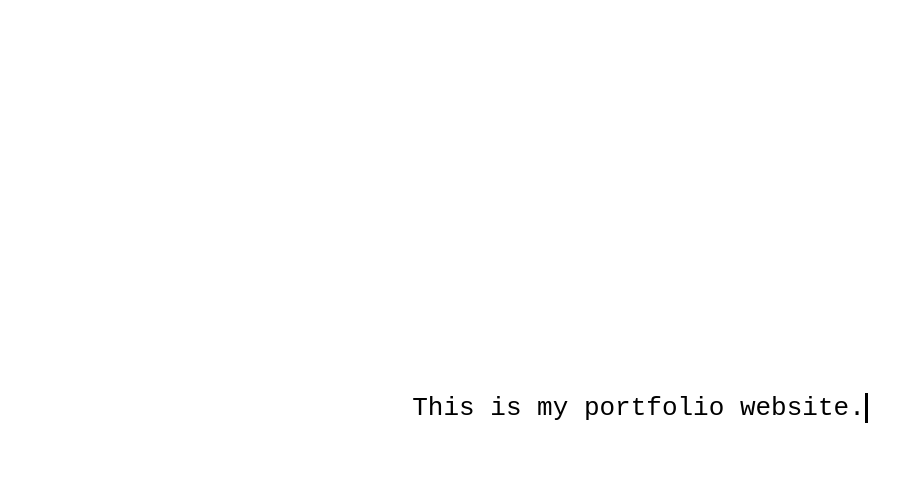
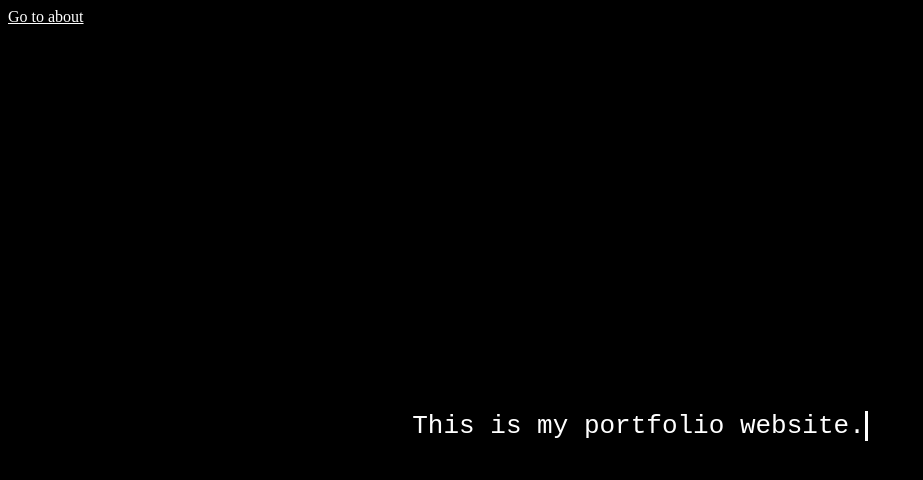
Before and after one commit to WillowMT/mybio, a plain HTML site: page index.html in a window 1280 px wide. Shown: the whole page, without its empty margins (0-923 px from the left). Drawn offline with Linux system fonts and the light colour scheme.

Commit message:
added about page

```diff
--- a/index.html
+++ b/index.html
@@ -8,10 +8,13 @@
     <link rel="stylesheet" href="./styles.css">
 </head>
 <body>
+    <div class="nav"><a href="main/about.html">Go to about</a></div>
+
     <div class="wrapper">
         <div class="typing-demo">
           This is my portfolio website.
         </div>
     </div>
+
 </body>
 </html>
--- a/styles.css
+++ b/styles.css
@@ -1,3 +1,7 @@
+body {
+    background-color: black;
+}
+
 
 .wrapper {
     height: 100vh;
@@ -13,6 +17,7 @@
     border-right: 3px solid;
     font-family: monospace;
     font-size: 2em;
+    color:white;
 }
 
 @keyframes typing {
@@ -26,3 +31,7 @@
         border-color: transparent
     }
 }
+
+a {
+    color:white;
+}
```
Also changed, not shown: main/about.html (added, +12 -0 lines).
